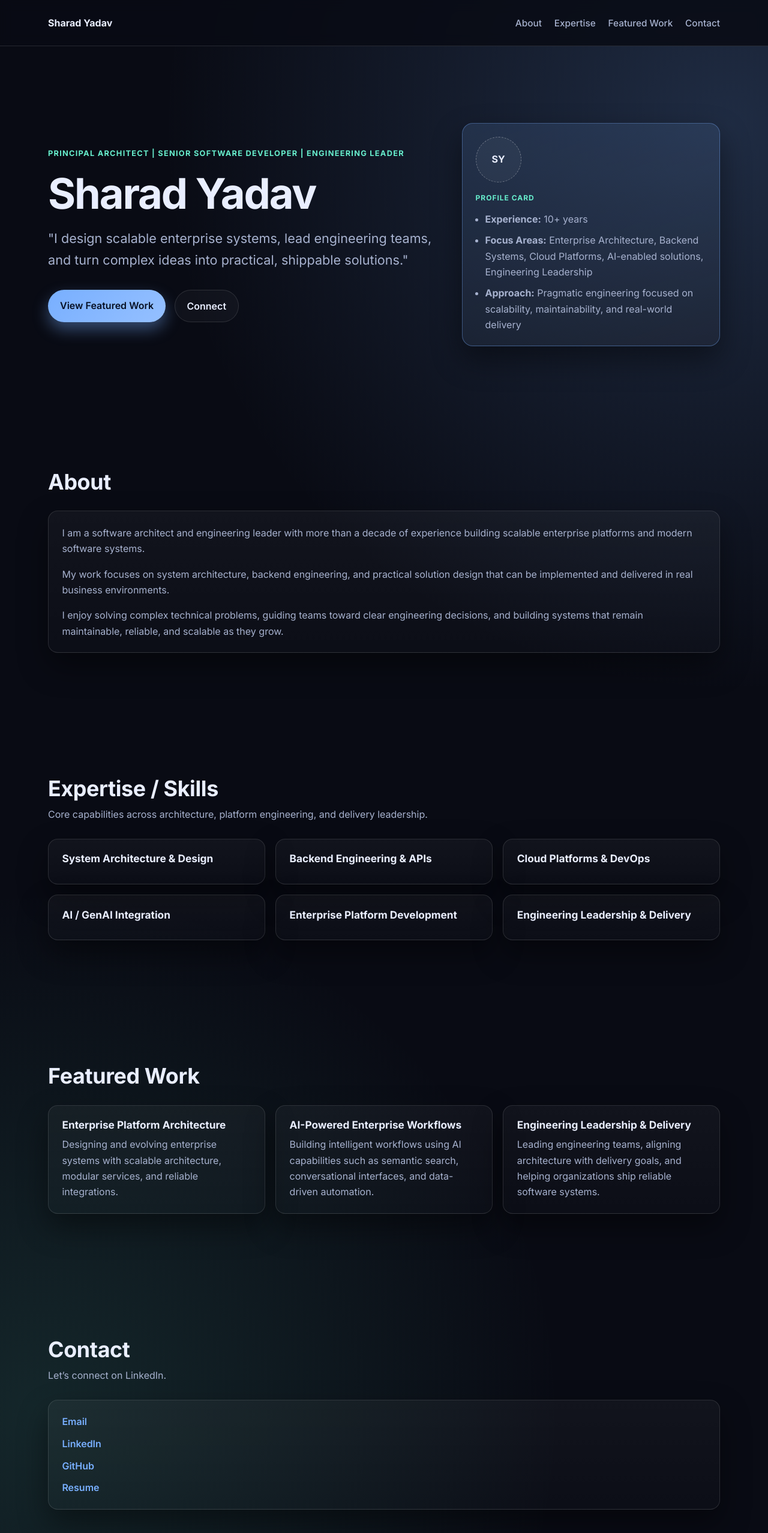
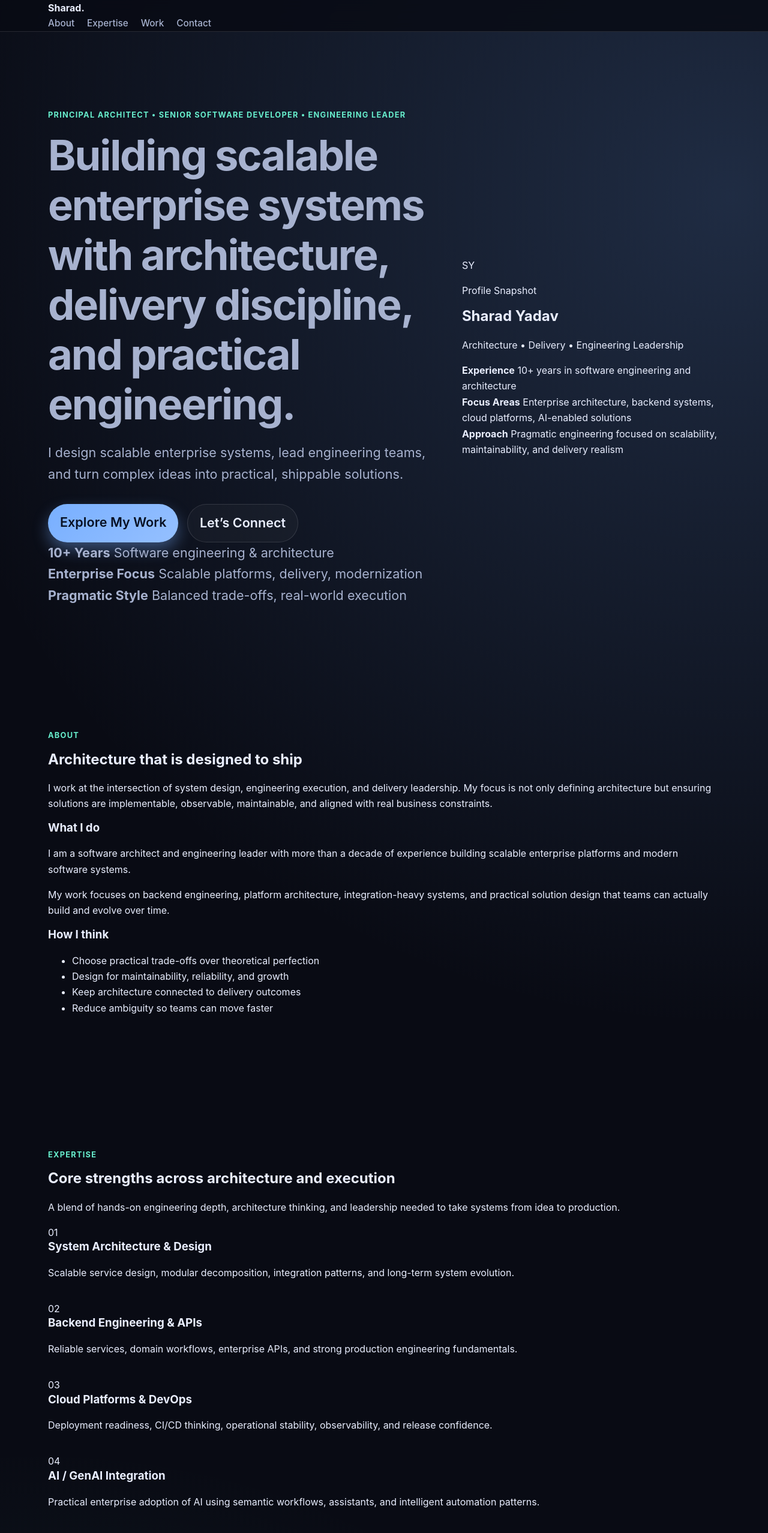
Before and after one commit to realsharadyadav/sharad-about-site, a plain HTML site: page index.html in a window 1280 px wide. Shown: the top 2555 px of the page at 60% size. Drawn offline with Linux system fonts and the light colour scheme.

Commit message:
Update index.html

```diff
--- a/index.html
+++ b/index.html
@@ -3,136 +3,210 @@
 <head>
   <meta charset="UTF-8" />
   <meta name="viewport" content="width=device-width, initial-scale=1.0" />
-    <meta
-      name="description"
-      content="Sharad Yadav - Principal Architect, Senior Software Developer, Engineering Leader"
-    />
-    <title>Sharad Yadav | About Me</title>
-    <link rel="preconnect" href="https://fonts.googleapis.com" />
-    <link rel="preconnect" href="https://fonts.gstatic.com" crossorigin />
-    <link
-      href="https://fonts.googleapis.com/css2?family=Inter:wght@400;500;600;700;800&display=swap"
-      rel="stylesheet"
-    />
+  <title>Sharad Yadav | Principal Architect</title>
+  <meta name="description" content="Sharad Yadav — Principal Architect, Senior Software Developer, and Engineering Leader building scalable enterprise systems." />
+  <meta name="theme-color" content="#09111f" />
   <link rel="stylesheet" href="style.css" />
 </head>
 <body>
-    <a class="skip-link" href="#main-content">Skip to main content</a>
+  <div class="page-glow glow-1"></div>
+  <div class="page-glow glow-2"></div>
 
   <header class="site-header">
-      <nav class="navbar container" aria-label="Primary">
-        <a class="brand" href="#hero">Sharad Yadav</a>
-        <ul class="nav-links">
-          <li><a href="#about">About</a></li>
-          <li><a href="#expertise">Expertise</a></li>
-          <li><a href="#work">Featured Work</a></li>
-          <li><a href="#contact">Contact</a></li>
-        </ul>
+    <div class="container nav-shell">
+      <a href="#home" class="brand">Sharad<span>.</span></a>
+
+      <nav class="nav-links" aria-label="Primary">
+        <a href="#about">About</a>
+        <a href="#expertise">Expertise</a>
+        <a href="#work">Work</a>
+        <a href="#contact">Contact</a>
       </nav>
+    </div>
   </header>
 
-    <main id="main-content">
-      <section id="hero" class="hero section">
+  <main id="home">
+    <section class="hero section">
       <div class="container hero-layout">
-          <div class="hero-content">
-            <p class="kicker">Principal Architect | Senior Software Developer | Engineering Leader</p>
-            <h1>Sharad Yadav</h1>
-            <p class="hero-copy">
-              "I design scalable enterprise systems, lead engineering teams, and turn complex ideas
-              into practical, shippable solutions."
+        <div class="hero-copy">
+          <p class="kicker">Principal Architect • Senior Software Developer • Engineering Leader</p>
+          <h1>
+            Building <span>scalable enterprise systems</span> with architecture,
+            delivery discipline, and practical engineering.
+          </h1>
+          <p class="hero-text">
+            I design scalable enterprise systems, lead engineering teams, and turn
+            complex ideas into practical, shippable solutions.
           </p>
+
           <div class="hero-actions">
-              <a class="btn btn-primary" href="#work">View Featured Work</a>
-              <a class="btn btn-secondary" href="#contact">Connect</a>
+            <a class="btn btn-primary" href="#work">Explore My Work</a>
+            <a class="btn btn-secondary" href="#contact">Let’s Connect</a>
+          </div>
+
+          <div class="hero-metrics">
+            <div class="metric">
+              <strong>10+ Years</strong>
+              <span>Software engineering & architecture</span>
+            </div>
+            <div class="metric">
+              <strong>Enterprise Focus</strong>
+              <span>Scalable platforms, delivery, modernization</span>
+            </div>
+            <div class="metric">
+              <strong>Pragmatic Style</strong>
+              <span>Balanced trade-offs, real-world execution</span>
+            </div>
           </div>
         </div>
 
-          <aside class="profile-card" aria-label="Profile card">
-            <div class="profile-image-placeholder" role="img" aria-label="Profile image placeholder">
-              SY
+        <aside class="hero-card">
+          <div class="profile-frame">
+            <div class="avatar-ring">
+              <div class="avatar">SY</div>
             </div>
-            <p class="profile-label">Profile Card</p>
-            <ul class="profile-points">
-              <li><strong>Experience:</strong> 10+ years</li>
-              <li>
-                <strong>Focus Areas:</strong> Enterprise Architecture, Backend Systems, Cloud Platforms,
-                AI-enabled solutions, Engineering Leadership
-              </li>
-              <li>
-                <strong>Approach:</strong> Pragmatic engineering focused on scalability,
-                maintainability, and real-world delivery
-              </li>
-            </ul>
+          </div>
+
+          <div class="hero-card-content">
+            <p class="eyebrow">Profile Snapshot</p>
+            <h2>Sharad Yadav</h2>
+            <p class="subtitle">Architecture • Delivery • Engineering Leadership</p>
+
+            <div class="info-stack">
+              <div class="info-card">
+                <strong>Experience</strong>
+                <span>10+ years in software engineering and architecture</span>
+              </div>
+              <div class="info-card">
+                <strong>Focus Areas</strong>
+                <span>Enterprise architecture, backend systems, cloud platforms, AI-enabled solutions</span>
+              </div>
+              <div class="info-card">
+                <strong>Approach</strong>
+                <span>Pragmatic engineering focused on scalability, maintainability, and delivery realism</span>
+              </div>
+            </div>
+          </div>
         </aside>
       </div>
     </section>
 
     <section id="about" class="section">
       <div class="container">
-          <div class="section-heading">
-            <h2>About</h2>
+        <div class="section-head">
+          <p class="kicker">About</p>
+          <h2>Architecture that is designed to ship</h2>
+          <p>
+            I work at the intersection of system design, engineering execution, and delivery leadership.
+            My focus is not only defining architecture but ensuring solutions are implementable, observable,
+            maintainable, and aligned with real business constraints.
+          </p>
         </div>
-          <article class="card about-card">
+
+        <div class="about-grid">
+          <article class="panel panel-large">
+            <h3>What I do</h3>
             <p>
-              I am a software architect and engineering leader with more than a decade of
-              experience building scalable enterprise platforms and modern software systems.
+              I am a software architect and engineering leader with more than a decade of experience
+              building scalable enterprise platforms and modern software systems.
             </p>
             <p>
-              My work focuses on system architecture, backend engineering, and practical solution
-              design that can be implemented and delivered in real business environments.
-            </p>
-            <p>
-              I enjoy solving complex technical problems, guiding teams toward clear engineering
-              decisions, and building systems that remain maintainable, reliable, and scalable as
-              they grow.
+              My work focuses on backend engineering, platform architecture, integration-heavy systems,
+              and practical solution design that teams can actually build and evolve over time.
             </p>
           </article>
+
+          <article class="panel">
+            <h3>How I think</h3>
+            <ul class="clean-list">
+              <li>Choose practical trade-offs over theoretical perfection</li>
+              <li>Design for maintainability, reliability, and growth</li>
+              <li>Keep architecture connected to delivery outcomes</li>
+              <li>Reduce ambiguity so teams can move faster</li>
+            </ul>
+          </article>
+        </div>
       </div>
     </section>
 
     <section id="expertise" class="section">
       <div class="container">
-          <div class="section-heading">
-            <h2>Expertise / Skills</h2>
-            <p>Core capabilities across architecture, platform engineering, and delivery leadership.</p>
+        <div class="section-head">
+          <p class="kicker">Expertise</p>
+          <h2>Core strengths across architecture and execution</h2>
+          <p>
+            A blend of hands-on engineering depth, architecture thinking, and leadership needed
+            to take systems from idea to production.
+          </p>
         </div>
-          <div class="grid cards-3">
-            <article class="card"><h3>System Architecture & Design</h3></article>
-            <article class="card"><h3>Backend Engineering & APIs</h3></article>
-            <article class="card"><h3>Cloud Platforms & DevOps</h3></article>
-            <article class="card"><h3>AI / GenAI Integration</h3></article>
-            <article class="card"><h3>Enterprise Platform Development</h3></article>
-            <article class="card"><h3>Engineering Leadership & Delivery</h3></article>
+
+        <div class="grid three-col">
+          <article class="skill-card">
+            <span class="mini-tag">01</span>
+            <h3>System Architecture & Design</h3>
+            <p>Scalable service design, modular decomposition, integration patterns, and long-term system evolution.</p>
+          </article>
+
+          <article class="skill-card">
+            <span class="mini-tag">02</span>
+            <h3>Backend Engineering & APIs</h3>
+            <p>Reliable services, domain workflows, enterprise APIs, and strong production engineering fundamentals.</p>
+          </article>
+
+          <article class="skill-card">
+            <span class="mini-tag">03</span>
+            <h3>Cloud Platforms & DevOps</h3>
+            <p>Deployment readiness, CI/CD thinking, operational stability, observability, and release confidence.</p>
+          </article>
+
+          <article class="skill-card">
+            <span class="mini-tag">04</span>
+            <h3>AI / GenAI Integration</h3>
+            <p>Practical enterprise adoption of AI using semantic workflows, assistants, and intelligent automation patterns.</p>
+          </article>
+
+          <article class="skill-card">
+            <span class="mini-tag">05</span>
+            <h3>Enterprise Platform Development</h3>
+            <p>Designing reusable, maintainable platform capabilities that support scale, governance, and business growth.</p>
+          </article>
+
+          <article class="skill-card">
+            <span class="mini-tag">06</span>
+            <h3>Engineering Leadership & Delivery</h3>
+            <p>Mentoring teams, clarifying decisions, surfacing risks, and aligning architecture with measurable outcomes.</p>
+          </article>
         </div>
       </div>
     </section>
 
     <section id="work" class="section">
       <div class="container">
-          <div class="section-heading">
-            <h2>Featured Work</h2>
+        <div class="section-head">
+          <p class="kicker">Featured Work</p>
+          <h2>Problem spaces I enjoy solving</h2>
+          <p>
+            A few representative themes that reflect the kind of work I usually drive and contribute to.
+          </p>
         </div>
-          <div class="grid cards-3">
-            <article class="card work-card">
+
+        <div class="grid three-col">
+          <article class="project-card">
+            <p class="project-type">Enterprise Platforms</p>
             <h3>Enterprise Platform Architecture</h3>
-              <p>
-                Designing and evolving enterprise systems with scalable architecture, modular
-                services, and reliable integrations.
-              </p>
+            <p>Designing and evolving enterprise systems with scalable architecture, modular services, and reliable integrations.</p>
           </article>
-            <article class="card work-card">
+
+          <article class="project-card">
+            <p class="project-type">AI Solutions</p>
             <h3>AI-Powered Enterprise Workflows</h3>
-              <p>
-                Building intelligent workflows using AI capabilities such as semantic search,
-                conversational interfaces, and data-driven automation.
-              </p>
+            <p>Building intelligent workflows using AI capabilities such as semantic search, conversational interfaces, and data-driven automation.</p>
           </article>
-            <article class="card work-card">
+
+          <article class="project-card">
+            <p class="project-type">Leadership & Delivery</p>
             <h3>Engineering Leadership & Delivery</h3>
-              <p>
-                Leading engineering teams, aligning architecture with delivery goals, and helping
-                organizations ship reliable software systems.
-              </p>
+            <p>Leading engineering teams, aligning architecture with delivery goals, and helping organizations ship reliable software systems.</p>
           </article>
         </div>
       </div>
@@ -140,26 +214,30 @@
 
     <section id="contact" class="section">
       <div class="container">
-          <div class="section-heading">
-            <h2>Contact</h2>
-            <p>Let’s connect on LinkedIn.</p>
+        <div class="cta-panel">
+          <div>
+            <p class="kicker">Contact</p>
+            <h2>Let’s connect</h2>
+            <p class="cta-text">
+              Replace the placeholder items as needed. For now, your LinkedIn is already wired in.
+            </p>
           </div>
-          <div class="card contact-card">
-            <ul>
-              <li><a href="mailto:your-email@example.com">Email</a></li>
-              <li>
-                <a href="https://www.linkedin.com/in/realsharad" target="_blank" rel="noreferrer"
-                  >LinkedIn</a
-                >
-              </li>
-              <li><a href="https://github.com/your-github" target="_blank" rel="noreferrer">GitHub</a></li>
-              <li>
-                <a href="https://example.com/your-resume.pdf" target="_blank" rel="noreferrer">Resume</a>
-              </li>
-            </ul>
+
+          <div class="contact-actions">
+            <a class="contact-chip" href="#">Email (add later)</a>
+            <a class="contact-chip" href="https://www.linkedin.com/in/realsharad" target="_blank" rel="noopener noreferrer">LinkedIn</a>
+            <a class="contact-chip is-disabled" href="#" aria-disabled="true">GitHub (add later)</a>
+            <a class="contact-chip is-disabled" href="#" aria-disabled="true">Resume (add later)</a>
+          </div>
         </div>
       </div>
     </section>
   </main>
+
+  <footer class="site-footer">
+    <div class="container footer-inner">
+      <p>© 2026 Sharad Yadav. Crafted for a clean personal brand presence.</p>
+    </div>
+  </footer>
 </body>
 </html>
```
Lines whose indentation alone changed are shown as unchanged.
